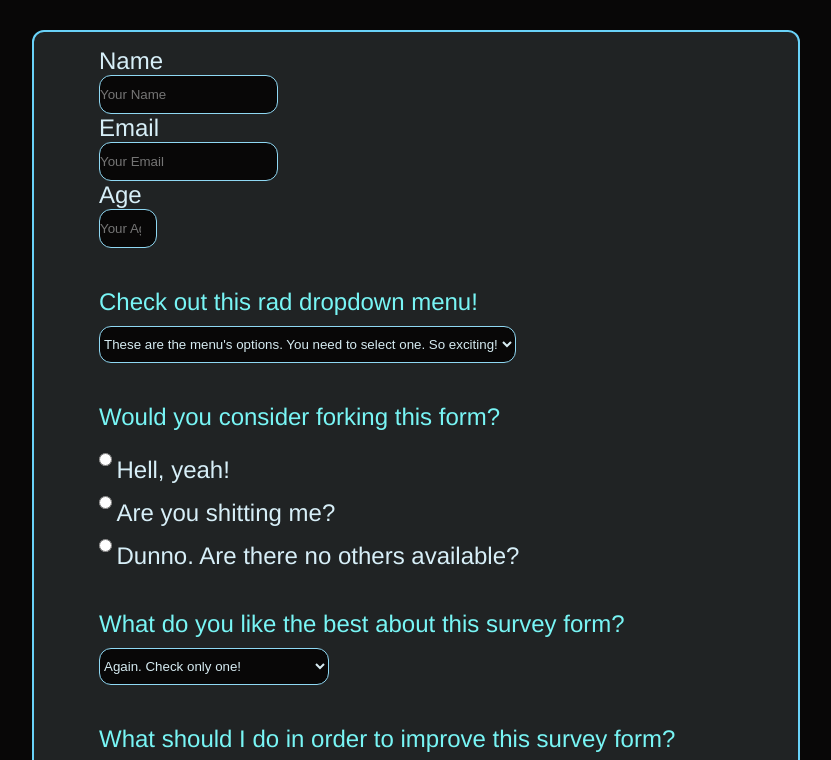
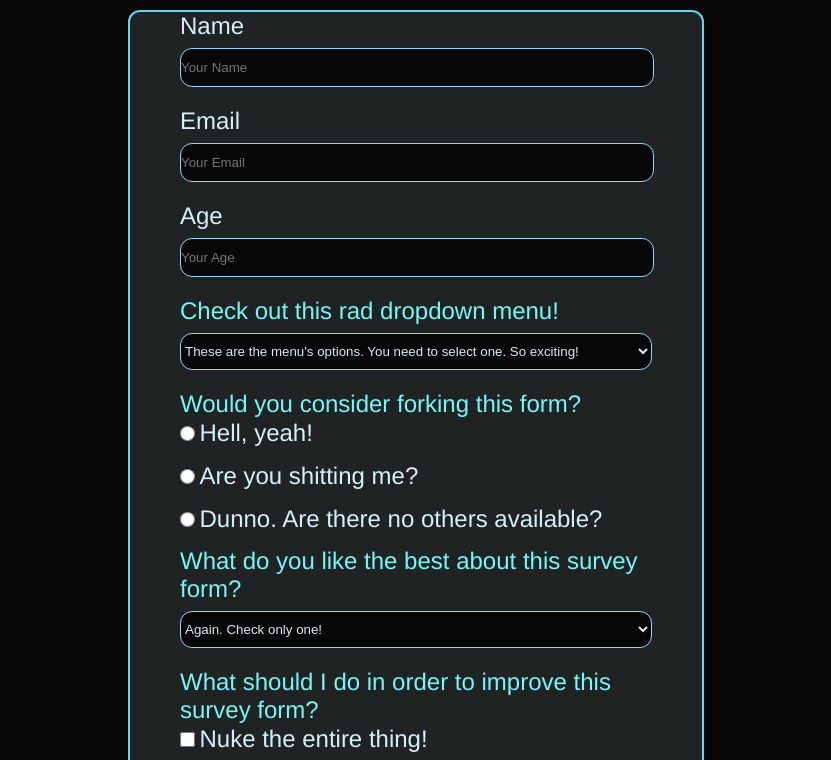
Before and after one commit to MaschaU/fcc-responsive-design, a plain HTML site: page survey-form/index.html in a window 1280 px wide. Shown: the part 143-903 px from the top of the page, without its empty margins (224-1055 px from the left). Drawn offline with nearby package versions, Linux system fonts and the light colour scheme.

Commit message:
fix checkboxes and radio buttons

```diff
--- a/survey-form/styles.css
+++ b/survey-form/styles.css
@@ -29,19 +29,19 @@ h1 {
 label, p {
     color: #d7eff8;
     font-size: 1.5rem;
-    margin: 10px;
-    margin-left: 0;
+    margin-top: 0;
 }
 
 main {
-    width: 60%;
+    width: 45%;
     margin-left: auto;
     margin-right: auto;
 }
 
 section {
     margin-left: 50px;
-    padding: 15px;
+    margin-right: 50px;
+    /*padding: 15px;*/
 }
 
 input, select {
@@ -50,6 +50,14 @@ input, select {
     color: #d6ebf1;
     border: 1px solid #8fd8f3;
     border-radius: 12px;
+    margin-bottom: 20px;
+    margin-top: 8px;
+    width: 100%;
+}
+
+#yes, #no, #maybe, #nuke-it, #fireworks, #help, #nothing {
+    width: 15px;
+    height: 15px;
 }
 
 .make-it-pop {
@@ -58,4 +66,5 @@ input, select {
 
 #name-label, #email-label, #number-label {
     color: #d7eff8;
+    margin-left: 0;
 }
```
